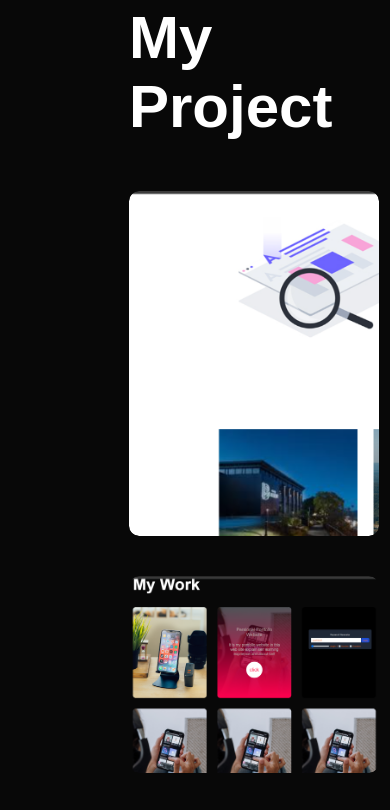
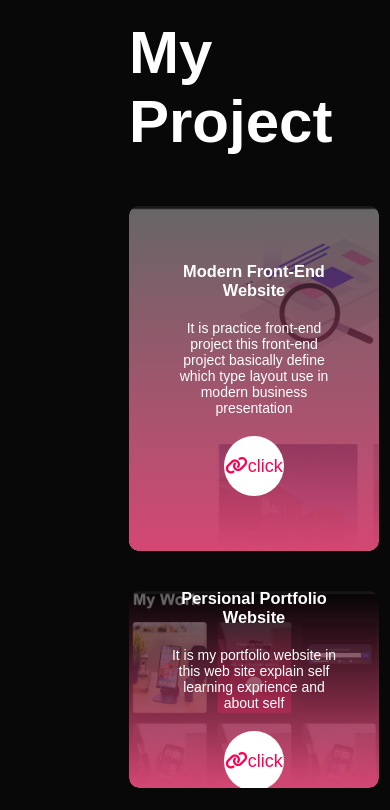
Before and after one commit to Surajkumar01273/Persional-Portfolio-Website, a plain HTML site: page index.html in a window 390 px wide. Shown: the part 1624-2434 px from the top of the page. Drawn offline with Linux system fonts and the light colour scheme.

Commit message:
ad cv and some css features

```diff
--- a/index.html
+++ b/index.html
@@ -88,7 +88,7 @@
     </div>
 
 
-    <!-- *********************   Portfolio **************************** -->
+    <!-- *********************   Project    **************************** -->
 
     <div id="portfolio">
         <div class="container">
@@ -100,7 +100,7 @@
                         <h3>Modern Front-End Website</h3>
                         <p>It is practice front-end project this front-end project basically define which type
                         layout use in modern business presentation</p>
-                        <a href="https://github.com/Surajkumar01273/Modern-Front-End-web-site"><i class="fa-solid fa-link"></i>click</a>
+                        <a href="https://surajkumar01273.github.io/Modern-Front-End-web-site/"><i class="fa-solid fa-link"></i>click</a>
                     </div>
                 </div>
 
@@ -180,7 +180,7 @@
                         <a href="https://x.com/surajku44630981?t=7WKQA6QRFKL2QpZcSYra9A&s=08"><i class="fa-brands fa-x-twitter"></i> Twiter</a>
                         <a href="https://www.facebook.com/profile.php?id=100018256650822&mibextid=ZbWKwL"><i class="fa-brands fa-facebook"></i> Facebook</a>
                         <a href="https://www.instagram.com/p/CsqMXV7SILM/?igsh=NzRjNXNhenV6eWg="><i class="fa-brands fa-instagram"></i> Instagram</a>
-                        <a href="images/My-CV.pdf" downlod class="btn btn2">Downlod CV</a>
+                        <a href="images/MY-CV.pdf" downlod class="btn btn2">Downlod CV</a>
                     </div>
                 </div>
 
--- a/style.css
+++ b/style.css
@@ -171,7 +171,7 @@ nav ul li a:hover::after{
 
 }
 
-/********************           portfolio          *****************************/
+/********************           project          *****************************/
 
 
 #portfolio{
@@ -196,8 +196,8 @@ nav ul li a:hover::after{
 }
 .layer{
     width: 100%;
-    height: 0;
-    background: linear-gradient(rgba(0,0,0,0.6), #ff004f);
+    height: 100%;
+    background: linear-gradient(rgba(0,0,0,0.6), #d44774);
     border-radius: 10px;
     position: absolute;
     left: 0;
@@ -213,8 +213,13 @@ nav ul li a:hover::after{
     transition: height 0.5s;
 }
 .layer h3{
+    color: #fff;
+    font-weight: 900;
+    margin-bottom: 20px;
+}
+.layer p{
     font-weight: 500;
-    margin-bottom: 20px;
+    color: #fff;
 }
 .layer a{
     margin-top: 20px;
@@ -228,9 +233,9 @@ nav ul li a:hover::after{
     border-radius: 50%;
     text-align: center;
 }
-.work:hover img{
+/* .work:hover img{
     transform: scale(1.1);
-}
+} */
 .work:hover .layer{
     height: 100%;
 }
@@ -321,4 +326,7 @@ nav .fa-solid{
     #portfolio{
         margin-left: 100px;
     }
+    #about{
+        margin-top: 15px;
+    }
 }
```
Also changed, not shown: 1 other file.
